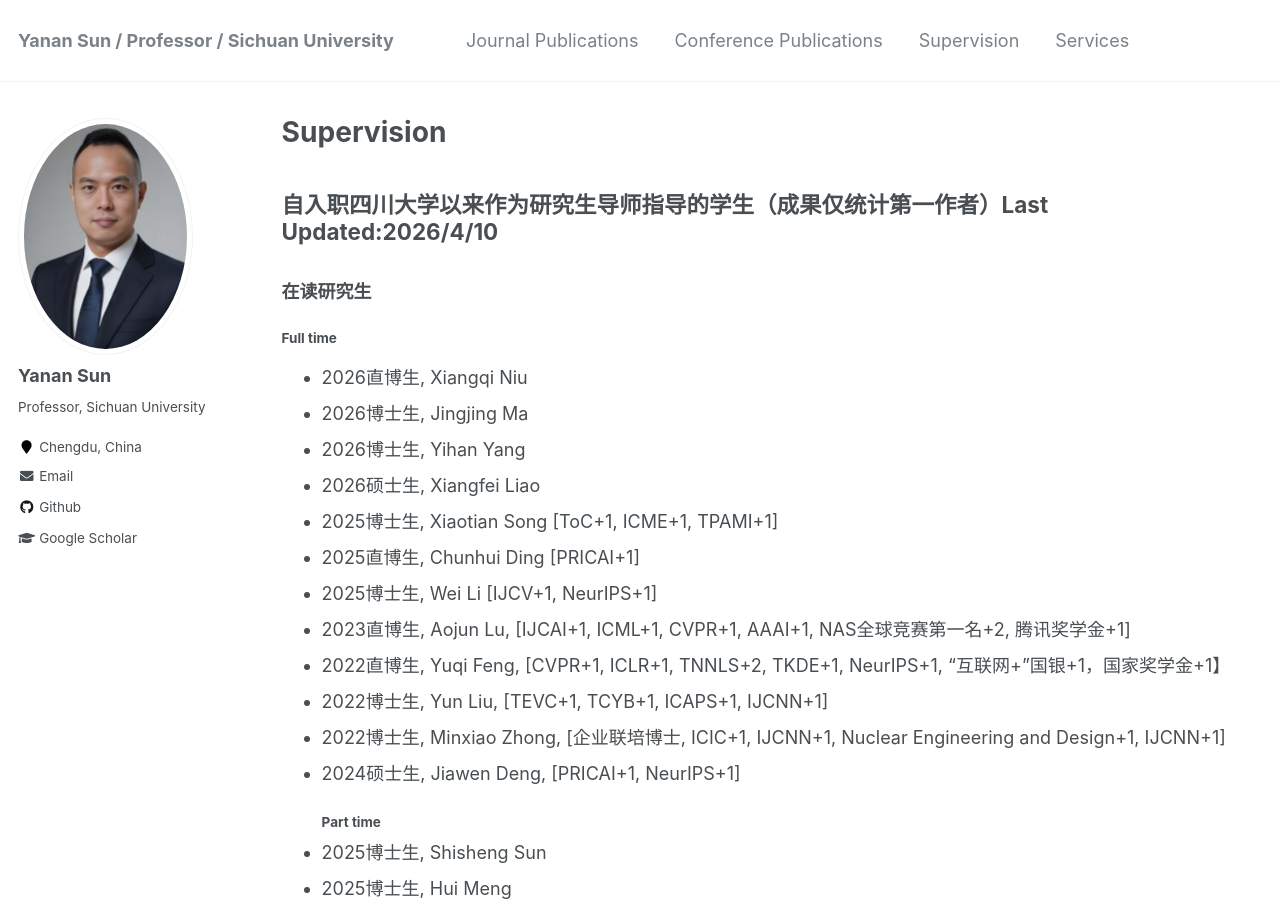
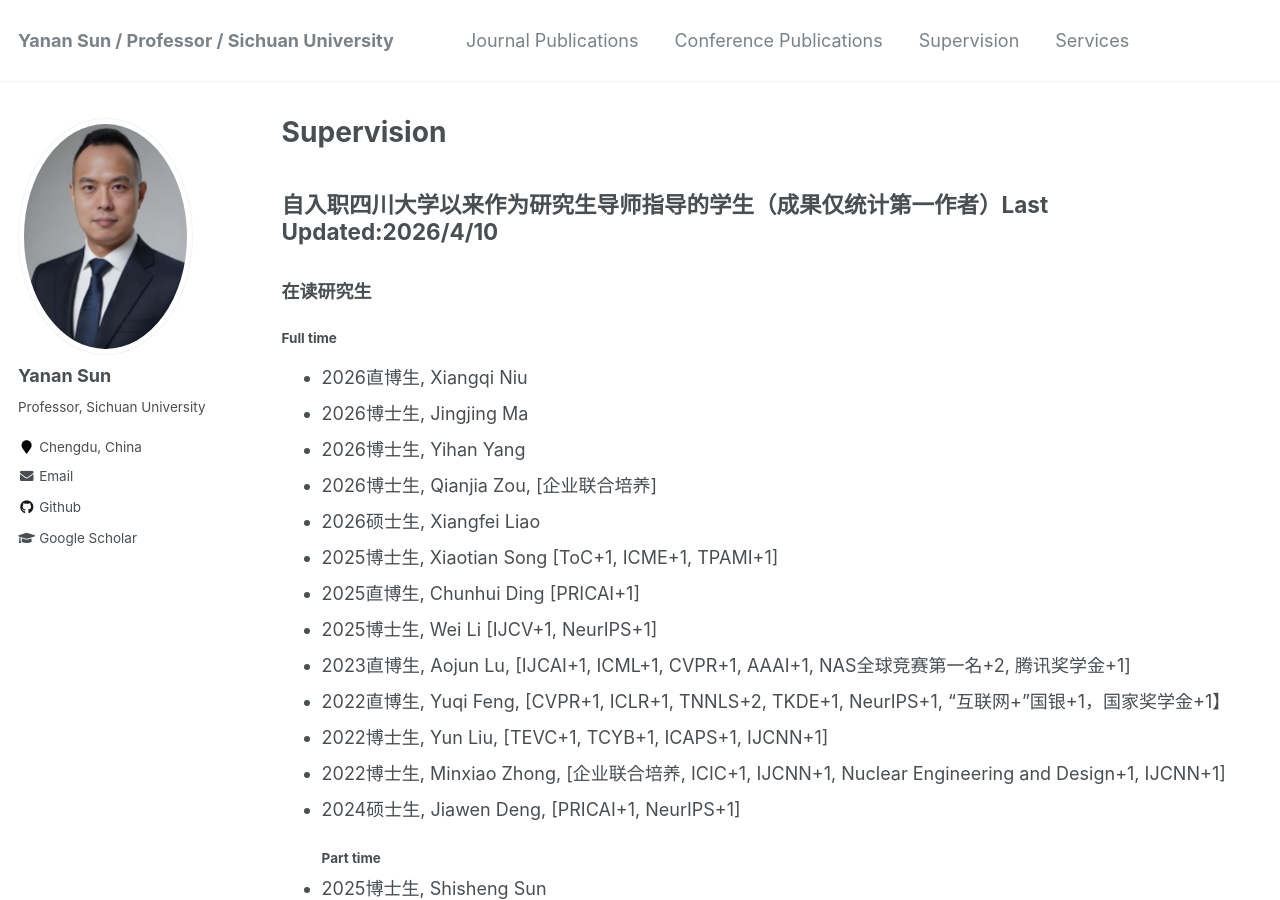
Before and after one commit to yn-sun/yn-sun.github.io, a Jekyll site: the page built from _pages/supervision.md, in a window 1280 px wide and 900 px high. Built offline with Jekyll 4.4.1, drawn with Linux system fonts in a browser that asks for light colours; comment, search, counter and statistics services are not loaded.

Commit message:
Update supervision.md

```diff
--- a/_pages/supervision.md
+++ b/_pages/supervision.md
@@ -12,6 +12,7 @@ author_profile: true
 * 2026直博生, Xiangqi Niu
 * 2026博士生, Jingjing Ma
 * 2026博士生, Yihan Yang
+* 2026博士生, Qianjia Zou, [企业联合培养]
 * 2026硕士生, Xiangfei Liao
 * 2025博士生, Xiaotian Song [ToC+1, ICME+1, TPAMI+1]
 * 2025直博生, Chunhui Ding [PRICAI+1]
@@ -19,7 +20,7 @@ author_profile: true
 * 2023直博生, Aojun Lu, [IJCAI+1, ICML+1, CVPR+1, AAAI+1, NAS全球竞赛第一名+2, 腾讯奖学金+1]
 * 2022直博生, Yuqi Feng, [CVPR+1, ICLR+1, TNNLS+2, TKDE+1, NeurIPS+1, "互联网+"国银+1，国家奖学金+1】
 * 2022博士生, Yun Liu, [TEVC+1, TCYB+1, ICAPS+1, IJCNN+1]
-* 2022博士生, Minxiao Zhong, [企业联培博士, ICIC+1, IJCNN+1, Nuclear Engineering and Design+1, IJCNN+1]
+* 2022博士生, Minxiao Zhong, [企业联合培养, ICIC+1, IJCNN+1, Nuclear Engineering and Design+1, IJCNN+1]
 * 2024硕士生, Jiawen Deng, [PRICAI+1, NeurIPS+1]
 #### Part time
 * 2025博士生, Shisheng Sun
```
